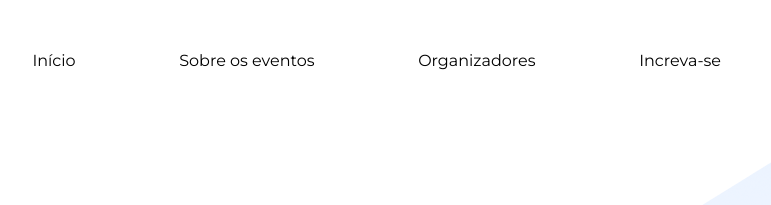
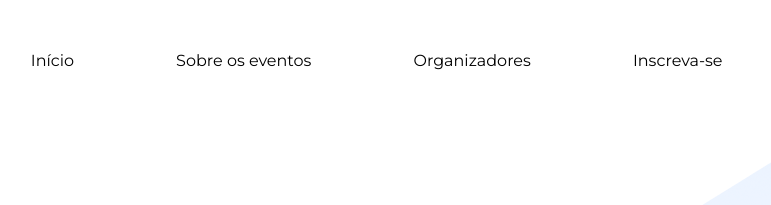
Before and after one commit to PedroLSena/IFBA_site_TA, a plain HTML site: page index.html in a window 1280 px wide. Shown: the top 205 px of the page, 319-1090 px from the left. Drawn offline with Linux system fonts and the light colour scheme.

Commit message:
inscreva-se

```diff
--- a/index.html
+++ b/index.html
@@ -29,7 +29,7 @@
                     <li>Organizadores</li>
                 </a>
                 <a class="a-ul" href="#qrcode"  tabindex="-1">
-                    <li>Increva-se</li>
+                    <li>Inscreva-se</li>
                 </a>
 
             </ul>
@@ -90,7 +90,7 @@
                         Mais de 1 bilhão de pessoas no mundo têm alguma deficiência, e a acessibilidade na web é essencial para garantir igualdade de acesso. Pequenas mudanças no desenvolvimento podem tornar a internet mais inclusiva. Explore o site e contribua para um futuro digital acessível para todos!
                     </p>
                     <div class="div-button">
-                        <a target="_blank" href="https://www.even3.com.br/seminario-tematico-de-tecnologia-e-inovacao-na-educacao-533622/"><button class="button-secundary-section">Increva-se</button></a>
+                        <a target="_blank" href="https://www.even3.com.br/seminario-tematico-de-tecnologia-e-inovacao-na-educacao-533622/"><button class="button-secundary-section">Inscreva-se</button></a>
 
                         <img class="img-secundary-section" src="assets/Group 1153.png" alt="Imagem de pessoas estudando">
                     </div>
@@ -212,7 +212,7 @@
                     </div>
 
                 </div>
-                <a target="_blank" href="https://www.even3.com.br/seminario-tematico-de-tecnologia-e-inovacao-na-educacao-533622/"><button class="button-quaternary-section">Increva-se</button></a>
+                <a target="_blank" href="https://www.even3.com.br/seminario-tematico-de-tecnologia-e-inovacao-na-educacao-533622/"><button class="button-quaternary-section">Inscreva-se</button></a>
             </div>
 
         </section>
```
